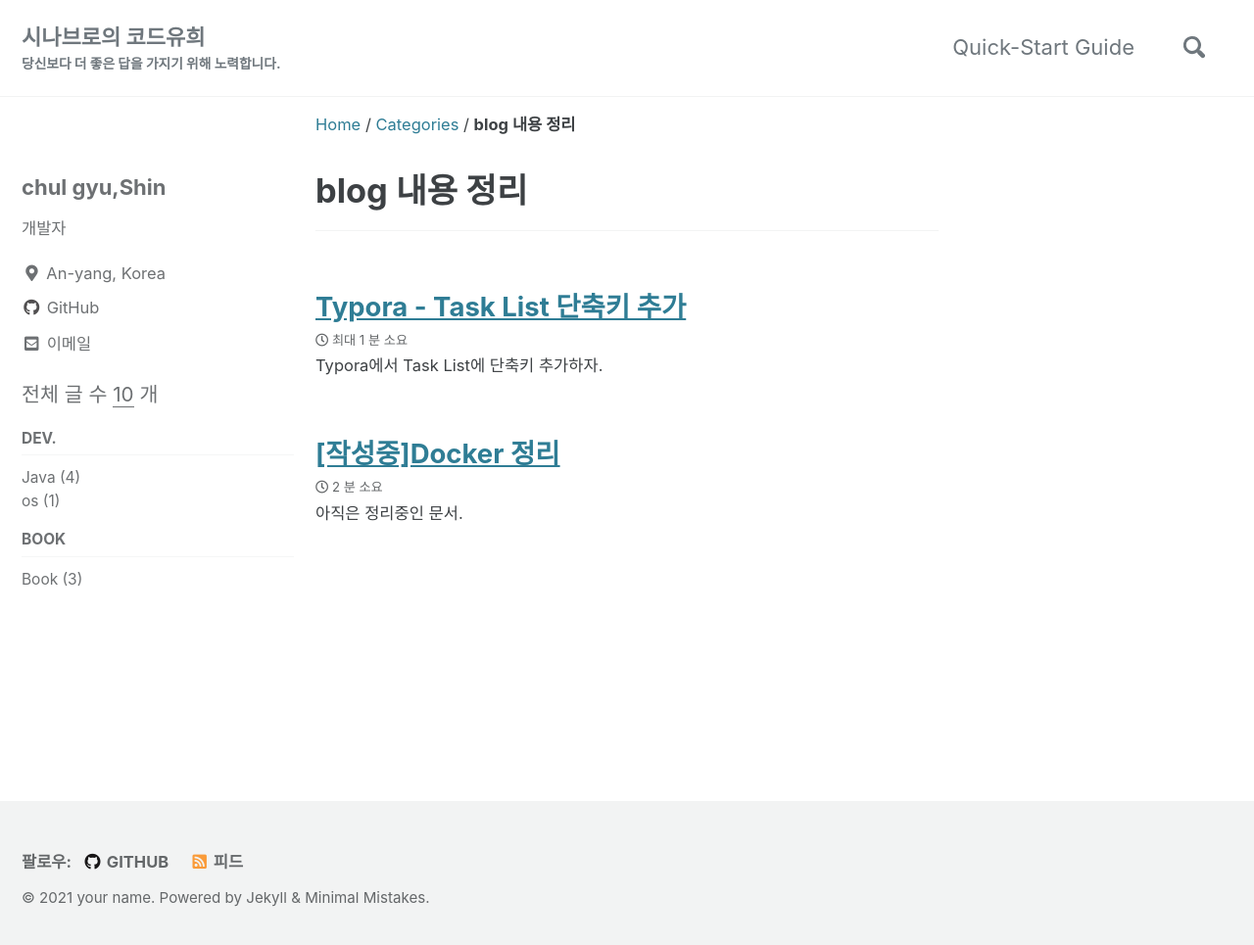
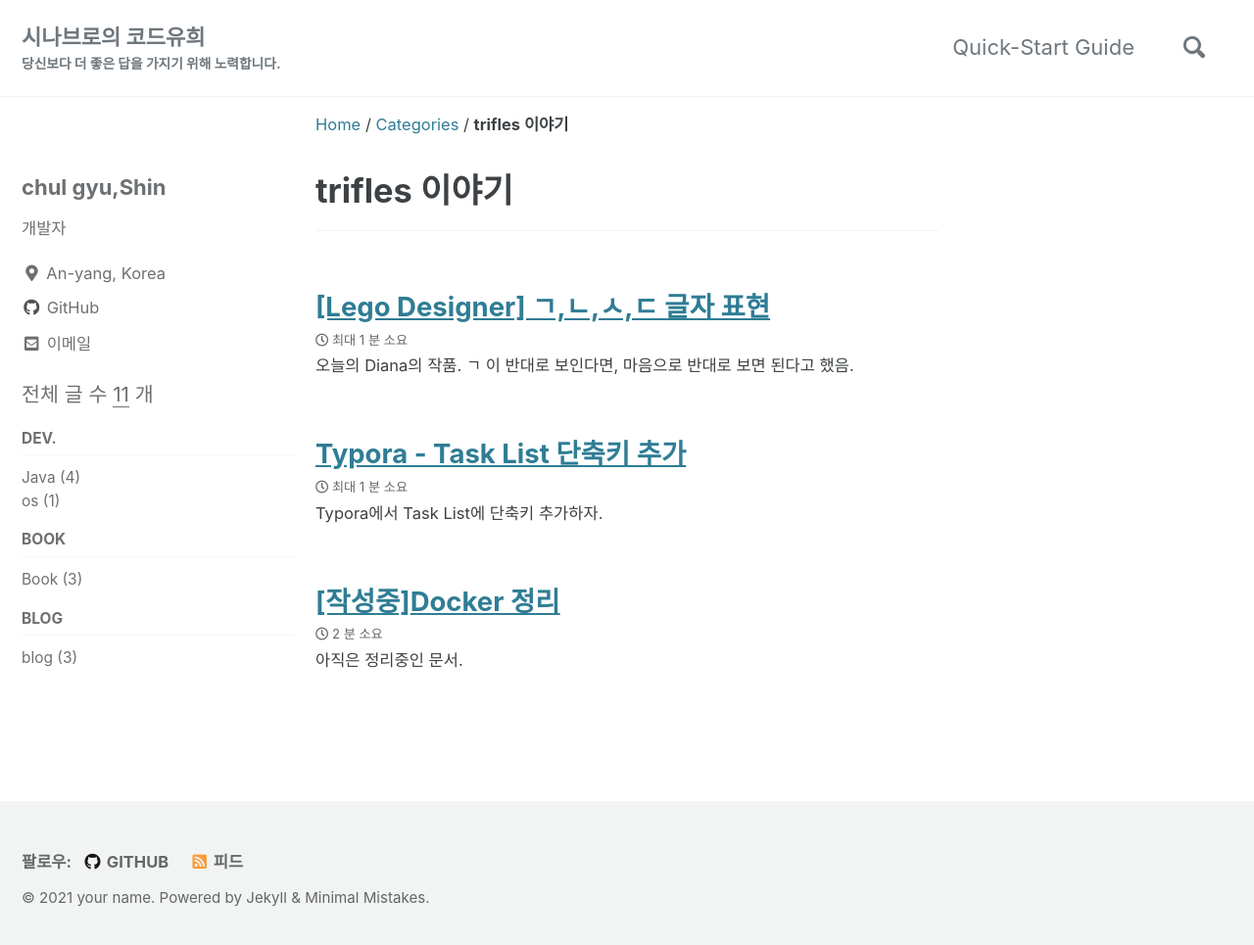
Before and after one commit to chulgs15/trifles, a Jekyll site: the page built from _pages/categories/category-blog.md, in a window 1280 px wide and 973 px high. Shown: the top 965 px of the window at 98% size. Built offline with Jekyll 4.4.1, drawn with Linux system fonts in a browser that asks for light colours; cached includes are drawn as plain includes.

Commit message:
Add Blog Category
1. Blog 카테고리 추가
2. 오늘의 Diana 레고 글쓰기

```diff
--- a/_includes/nav_list_main
+++ b/_includes/nav_list_main
@@ -43,7 +43,18 @@
                     {% endif %}
                 {% endfor %}
             </ul>
-
+      <span class="nav__sub-title">blog</span>
+            <ul>
+                {% for category in site.categories %}
+                    {% if category[0] == "blog" %}
+                        {% if jekyll.environment == 'production'%}
+                            <li><a href="/trifles/categories/blog" class="">blog ({{category[1].size}})</a></li>
+                        {% else %}
+                            <li><a href="/categories/blog" class="">blog ({{category[1].size}})</a></li>
+                        {% endif %}
+                    {% endif %}
+                {% endfor %}
+            </ul>
 
 
       </li>
--- a/_pages/categories/category-blog.md
+++ b/_pages/categories/category-blog.md
@@ -1,5 +1,5 @@
 ---
-title: "blog 내용 정리"
+title: "trifles 이야기"
 layout: archive
 permalink: categories/blog
 author_profile: true
--- /dev/null
+++ b/_posts/2021-04-14-lego-designer-diana-01.md
@@ -0,0 +1,18 @@
+---
+published: true
+layout: single
+title: "[Lego Designer] ㄱ,ㄴ,ㅅ,ㄷ 글자 표현"
+comments: true
+classes: wide
+categories:
+  - blog
+tags:
+  - [lego,trifles]
+date: 2021-04-14
+last_modified_at: 2021-04-14
+---
+오늘의 Diana의 작품. ㄱ 이 반대로 보인다면, 마음으로 반대로 보면 된다고 했음.
+
+# ㄱ,ㅅ,ㄴ,ㄷ 글자 표현
+
+![image](https://user-images.githubusercontent.com/22446581/114681740-66ee5180-9d49-11eb-9f88-792d4c6ca4ea.png){: .align-center}
```
